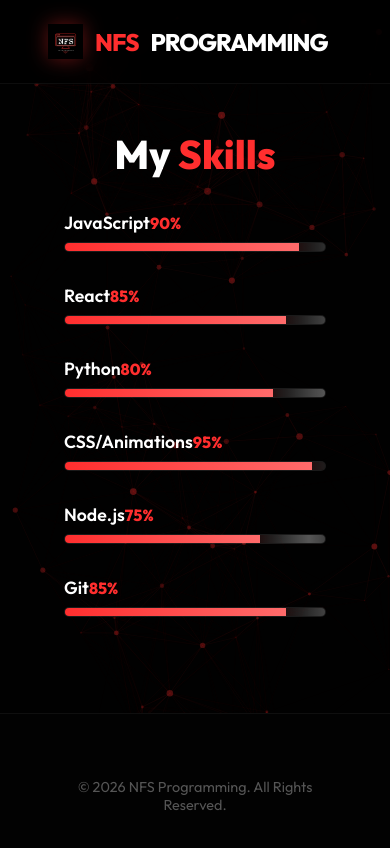
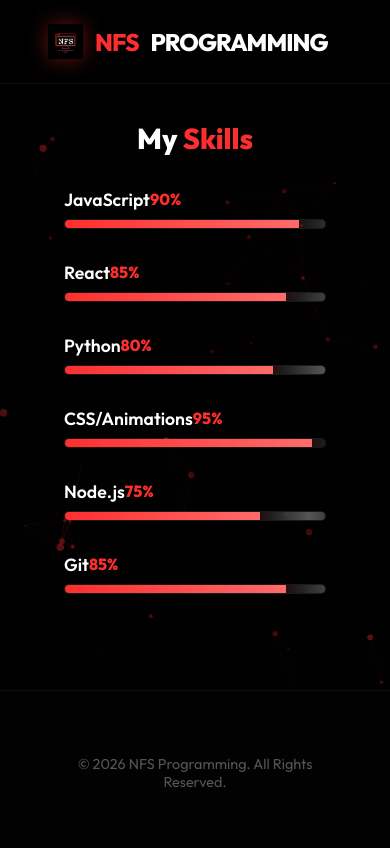
Before and after one commit to nfsprogramming/nfs-programming, a React (Vite) app: page /skills in a window 390 px wide. Shown: the top 848 px of the page. Built offline with nearby package versions, Linux system fonts and the light colour scheme.

Commit message:
Update Contact, Services components and global styles

```diff
--- a/src/components/About.jsx
+++ b/src/components/About.jsx
@@ -32,7 +32,7 @@ export default function About() {
     };
 
     return (
-        <section id="about" className="container" ref={ref} style={{ padding: '8rem 2rem' }}>
+        <section id="about" className="container section-padding" ref={ref}>
             <motion.div
                 initial={{ opacity: 0, y: 20 }}
                 animate={isInView ? { opacity: 1, y: 0 } : {}}
--- a/src/components/Background3D.jsx
+++ b/src/components/Background3D.jsx
@@ -10,9 +10,10 @@ export default function Background3D() {
         let particles = [];
 
         // Configuration
-        const particleCount = 100; // Increased count
+        const isMobile = width < 768;
+        const particleCount = isMobile ? 50 : 100; // Optimized for mobile
         const connectionDistance = 150;
-        const mouseDistance = 200;
+        const mouseDistance = 250; // Increased range for capturing
 
         // Mouse state
         let mouse = { x: null, y: null };
@@ -22,6 +23,7 @@ export default function Background3D() {
             height = window.innerHeight;
             canvas.width = width;
             canvas.height = height;
+            // Re-init with correct count if needed, or just let them be naturally
             initParticles();
         };
 
@@ -38,7 +40,7 @@ export default function Background3D() {
             }
 
             update() {
-                // Mouse Interaction
+                // Mouse Interaction (Attraction / Capturing)
                 if (mouse.x != null) {
                     let dx = mouse.x - this.x;
                     let dy = mouse.y - this.y;
@@ -48,20 +50,22 @@ export default function Background3D() {
                         const forceDirectionX = dx / distance;
                         const forceDirectionY = dy / distance;
                         const force = (mouseDistance - distance) / mouseDistance;
-                        const repulsionStrength = 2; // Stronger interaction
 
-                        this.vx -= forceDirectionX * force * 0.5;
-                        this.vy -= forceDirectionY * force * 0.5;
+                        // Attraction instead of repulsion
+                        const attractionStrength = 0.8;
+
+                        this.vx += forceDirectionX * force * attractionStrength * 0.5;
+                        this.vy += forceDirectionY * force * attractionStrength * 0.5;
                     }
                 }
 
                 // Constant gentle movement
-                this.x += this.vx * this.z; // Move faster if "closer" (larger z)
+                this.x += this.vx * this.z;
                 this.y += this.vy * this.z;
 
                 // Friction to stabilize mouse interaction velocity
-                this.vx *= 0.98;
-                this.vy *= 0.98;
+                this.vx *= 0.96;
+                this.vy *= 0.96;
 
                 // Add slight randomness to prevent stagnation
                 if (Math.abs(this.vx) < 0.1) this.vx += (Math.random() - 0.5) * 0.05;
@@ -77,14 +81,15 @@ export default function Background3D() {
             draw() {
                 ctx.fillStyle = this.baseColor;
                 ctx.beginPath();
-                ctx.arc(this.x, this.y, this.size * this.z * 0.6, 0, Math.PI * 2); // Scale size by z
+                ctx.arc(this.x, this.y, this.size * this.z * 0.6, 0, Math.PI * 2);
                 ctx.fill();
             }
         }
 
         const initParticles = () => {
             particles = [];
-            for (let i = 0; i < particleCount; i++) {
+            const count = width < 768 ? 50 : 100; // Recalculate based on current width
+            for (let i = 0; i < count; i++) {
                 particles.push(new Particle());
             }
         };
@@ -98,12 +103,10 @@ export default function Background3D() {
                 particle.draw();
             });
 
-            // Draw connections
+            // Draw connections between particles
             ctx.lineWidth = 0.5;
             for (let i = 0; i < particles.length; i++) {
-                // Only connect particles that are relatively close in Z-depth too (optional, but cleaner)
-                // For now, let's keep simple distance check but modulate opacity by average Z
-
+                // Connection between particles
                 for (let j = i; j < particles.length; j++) {
                     let dx = particles[i].x - particles[j].x;
                     let dy = particles[i].y - particles[j].y;
@@ -111,15 +114,32 @@ export default function Background3D() {
 
                     if (distance < connectionDistance) {
                         ctx.beginPath();
-                        // Opacity based on distance AND depth
                         let opacity = 1 - (distance / connectionDistance);
-                        // Average depth factor
                         let depthFactor = (particles[i].z + particles[j].z) / 4;
 
-                        ctx.strokeStyle = `rgba(255, 46, 46, ${opacity * depthFactor * 0.25})`;
+                        ctx.strokeStyle = `rgba(255, 46, 46, ${opacity * depthFactor * 0.2})`;
                         ctx.moveTo(particles[i].x, particles[i].y);
                         ctx.lineTo(particles[j].x, particles[j].y);
                         ctx.stroke();
+                    }
+                }
+
+                // Mouse Connections (The "Capturing" Visual)
+                if (mouse.x != null) {
+                    let dx = mouse.x - particles[i].x;
+                    let dy = mouse.y - particles[i].y;
+                    let distance = Math.sqrt(dx * dx + dy * dy);
+
+                    if (distance < mouseDistance) {
+                        ctx.beginPath();
+                        // Stronger opacity for mouse connections
+                        let opacity = 1 - (distance / mouseDistance);
+                        ctx.strokeStyle = `rgba(255, 46, 46, ${opacity * 0.5})`;
+                        ctx.lineWidth = 1;
+                        ctx.moveTo(mouse.x, mouse.y);
+                        ctx.lineTo(particles[i].x, particles[i].y);
+                        ctx.stroke();
+                        ctx.lineWidth = 0.5; // Reset
                     }
                 }
             }
--- a/src/components/Contact.jsx
+++ b/src/components/Contact.jsx
@@ -12,7 +12,7 @@ export default function Contact() {
     ];
 
     return (
-        <section id="contact" ref={ref} style={{ padding: '6rem 2rem', position: 'relative', overflow: 'hidden' }}>
+        <section id="contact" ref={ref} className="section-padding" style={{ position: 'relative', overflow: 'hidden' }}>
             <div className="container text-center" style={{ maxWidth: '800px', position: 'relative', zIndex: 1 }}>
                 <motion.h2
                     initial={{ opacity: 0, y: 20 }}
@@ -96,7 +96,9 @@ export default function Contact() {
                             cursor: 'pointer',
                             display: 'flex',
                             alignItems: 'center',
-                            gap: '0.8rem'
+                            gap: '0.8rem',
+                            maxWidth: '100%',
+                            justifyContent: 'center'
                         }}
                     >
                         <span>Let's Collaborate</span>
--- a/src/components/Experience.jsx
+++ b/src/components/Experience.jsx
@@ -31,7 +31,7 @@ export default function Experience() {
     });
 
     return (
-        <section id="experience" className="container" ref={ref} style={{ padding: '8rem 2rem' }}>
+        <section id="experience" className="container section-padding" ref={ref}>
             <motion.h2
                 initial={{ opacity: 0, y: 20 }}
                 whileInView={{ opacity: 1, y: 0 }}
--- a/src/components/Hero.jsx
+++ b/src/components/Hero.jsx
@@ -41,8 +41,8 @@ export default function Hero() {
                     position: 'absolute',
                     top: '15%',
                     left: '5%',
-                    width: '500px',
-                    height: '500px',
+                    width: 'min(500px, 80vw)',
+                    height: 'min(500px, 80vw)',
                     background: 'radial-gradient(circle, rgba(255, 46, 46, 0.25) 0%, transparent 65%)',
                     borderRadius: '50%',
                     filter: 'blur(80px)',
@@ -69,8 +69,8 @@ export default function Hero() {
                     position: 'absolute',
                     bottom: '10%',
                     right: '10%',
-                    width: '450px',
-                    height: '450px',
+                    width: 'min(450px, 80vw)',
+                    height: 'min(450px, 80vw)',
                     background: 'radial-gradient(circle, rgba(255, 100, 100, 0.15) 0%, transparent 65%)',
                     borderRadius: '50%',
                     filter: 'blur(90px)',
--- a/src/components/Projects.jsx
+++ b/src/components/Projects.jsx
@@ -58,7 +58,7 @@ export default function Projects() {
     };
 
     return (
-        <section id="projects" className="container" ref={ref} style={{ padding: '8rem 2rem', position: 'relative' }}>
+        <section id="projects" className="container section-padding" ref={ref} style={{ position: 'relative' }}>
             {/* Floating background elements */}
             <motion.div
                 animate={{
@@ -74,8 +74,8 @@ export default function Projects() {
                     position: 'absolute',
                     top: '10%',
                     right: '5%',
-                    width: '300px',
-                    height: '300px',
+                    width: 'min(300px, 50vw)',
+                    height: 'min(300px, 50vw)',
                     background: 'radial-gradient(circle, rgba(255, 46, 46, 0.05) 0%, transparent 70%)',
                     borderRadius: '50%',
                     filter: 'blur(40px)',
--- a/src/components/Services.jsx
+++ b/src/components/Services.jsx
@@ -42,7 +42,7 @@ export default function Services() {
     const [hoveredIndex, setHoveredIndex] = useState(null);
 
     return (
-        <section id="services" className="container" ref={ref} style={{ padding: '8rem 2rem' }}>
+        <section id="services" className="container section-padding" ref={ref}>
             <motion.h2
                 initial={{ opacity: 0, y: 20 }}
                 animate={isInView ? { opacity: 1, y: 0 } : {}}
--- a/src/index.css
+++ b/src/index.css
@@ -113,44 +113,56 @@ p {
   color: var(--text-secondary);
 }
 
+/* Mobile Optimizations */
 @media (max-width: 768px) {
   h1 {
-    font-size: 3rem;
+    font-size: clamp(3rem, 10vw, 4.5rem);
+    word-break: break-word;
+    /* Prevent overflow on long words */
   }
 
   h2 {
-    font-size: 2.5rem;
+    font-size: 2.2rem;
   }
 
+  /* Ensure grids collapse properly */
   .grid-2,
   .grid-3 {
     grid-template-columns: 1fr !important;
+    gap: 1.5rem;
+    /* Reduce gap on mobile */
   }
 
+  /* Adjust Navbar Padding */
   .navbar {
-    padding: 1rem 1.5rem;
+    padding: 1rem 1.25rem;
   }
 
+  /* Improve Hamburger Visibility */
   .md-hidden {
     display: block;
     cursor: pointer;
     z-index: 200;
     position: relative;
+    color: var(--text-color);
   }
 
-  /* Mobile Navigation Menu */
+  /* Full Screen Mobile Menu */
   .nav-links {
     position: fixed;
     top: 0;
     left: 0;
     width: 100%;
-    height: 100vh;
-    background: rgba(5, 5, 5, 0.98);
-    backdrop-filter: blur(20px);
+    height: 100dvh;
+    /* Use dynamic viewport height */
+    background: rgba(5, 5, 5, 0.95);
+    /* Slightly transparent */
+    backdrop-filter: blur(25px);
     flex-direction: column;
     justify-content: center;
     align-items: center;
-    gap: 2rem;
+    gap: 2.5rem;
+    padding: 2rem;
     transition: transform 0.4s cubic-bezier(0.16, 1, 0.3, 1);
     z-index: 150;
   }
@@ -158,38 +170,71 @@ p {
   .nav-links.hidden-mobile {
     transform: translateY(-100%);
     pointer-events: none;
+    visibility: hidden;
+    /* Accessibility fix */
   }
 
   .nav-links.mobile-open {
     transform: translateY(0);
     pointer-events: all;
+    visibility: visible;
   }
 
   .nav-links a {
-    font-size: 1.5rem;
-    opacity: 1;
+    font-size: 1.75rem;
+    /* Larger touch targets */
+    font-weight: 700;
+    opacity: 0.8;
+    transition: all 0.2s;
+  }
+
+  .nav-links a:active {
+    transform: scale(0.95);
   }
 
   .hero-img {
-    width: 220px;
-    height: 220px;
+    width: 180px;
+    height: 180px;
   }
 
   .container {
-    padding: 0 1.5rem;
+    padding: 0 1.25rem;
   }
 
+  /* Reduce Padding for Cards on Mobile */
   .glass-card {
     padding: 1.5rem;
+    backdrop-filter: blur(15px);
+    /* Optimize performance */
   }
 
   .footer {
-    padding: 2rem;
+    padding: 3rem 1.5rem;
   }
 
-  /* Thin scrollbar for mobile */
   ::-webkit-scrollbar {
     width: 4px;
+  }
+}
+
+/* Extra Small Devices */
+@media (max-width: 480px) {
+  h1 {
+    font-size: 2.5rem;
+    /* Specific size for very small screens */
+  }
+
+  h2 {
+    font-size: 1.8rem;
+  }
+
+  .navbar {
+    padding: 1rem;
+  }
+
+  /* Tighter spacing for phone screens */
+  .container {
+    padding: 0 1rem;
   }
 }
 
@@ -213,9 +258,21 @@ p {
   justify-content: center;
   align-items: center;
   position: relative;
-  /* Preserve 3D context for tilt effect */
   transform-style: preserve-3d;
   padding-top: 80px;
+  overflow: hidden;
+  /* Prevent horizontal scroll from animations */
+}
+
+/* Add responsive section padding class */
+.section-padding {
+  padding: 8rem 2rem;
+}
+
+@media (max-width: 768px) {
+  .section-padding {
+    padding: 5rem 1.5rem;
+  }
 }
 
 .hero-img {
@@ -299,6 +356,7 @@ p {
   display: flex;
   justify-content: space-between;
   align-items: center;
+  transition: padding 0.3s ease;
 }
 
 .brand-logo {
@@ -348,6 +406,7 @@ p {
 /* Utilities */
 .flex {
   display: flex;
+  align-items: center;
 }
 
 .items-center {
```
